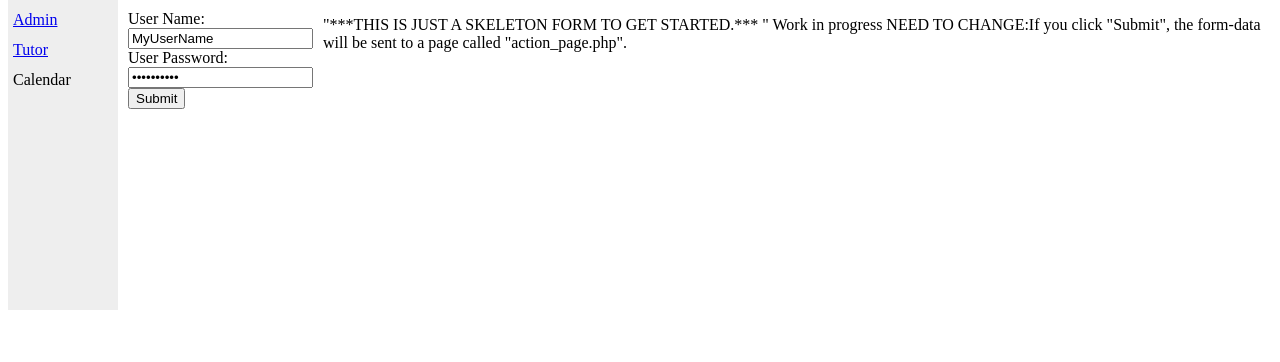
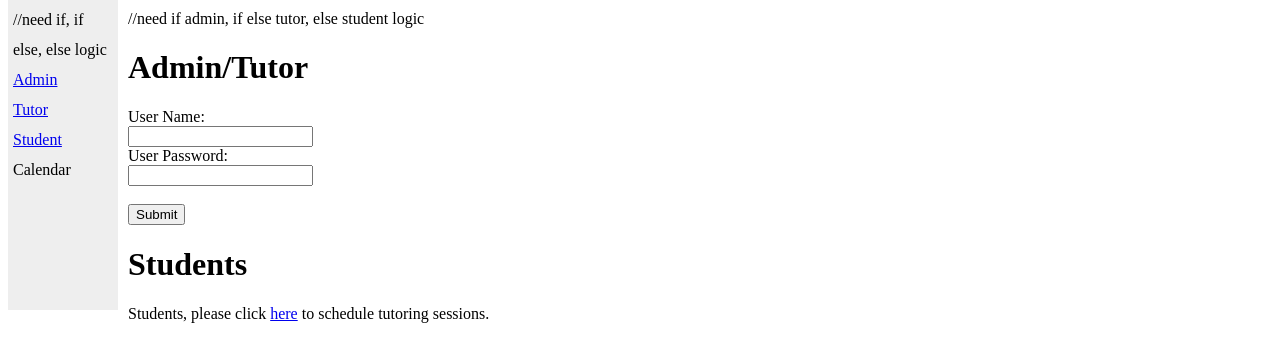
Before and after one commit to thensley/Tutor-Center, a PHP site: page /login.php in a window 1280 px wide. Shown: the part 98-460 px from the top of the page. Run offline with PHP 8.4, Linux system fonts and the light colour scheme.

Commit message:
login.php

```diff
--- a/login.php
+++ b/login.php
@@ -39,24 +39,36 @@
 </div>
 
 <div id="nav">
+//need if, if else, else logic
 	<a href="http://tutorcenter.430projectbank.com/admin.php"> Admin</a><br>
 	<a href="http://tutorcenter.430projectbank.com/tutor.php"> Tutor</a><br>
+	<a href="http://tutorcenter.430projectbank.com/requesttutor.php"> Student</a><br>
 	Calendar<br>
 </div>
 
 <div id="section">
-	<form action="action_page.php" method="GET">
+//need if admin, if else tutor, else student logic
+	<h1>Admin/Tutor</h1>
+	<form action="action_page.php" method="POST">
 	User Name:<br>
-	<input type="text" name="username" value="MyUserName">
+	<input type="text" name="username" value="" maxlength="20">
 	<br>
 	User Password:<br>
-	<input type="password" name="password" value="MyPassword"
+	<input type="password" name="password" value="" maxlength="20">
 	<br><br>
 	<input type="submit" value="Submit">
 	</form>
+
+
+	</p>
+	<h1>Students</h1>
+	<p>Students, please click
+	<a href="http://tutorcenter.430projectbank.com/requesttutor.php"> here</a>
+	 to schedule tutoring sessions.
+	</p>
 </div>
 
-<p>"***THIS IS JUST A SKELETON FORM TO GET STARTED.*** " Work in progress NEED TO CHANGE:If you click "Submit", the form-data will be sent to a page called "action_page.php".</p>
+
 
 </body>
 </html>
```
